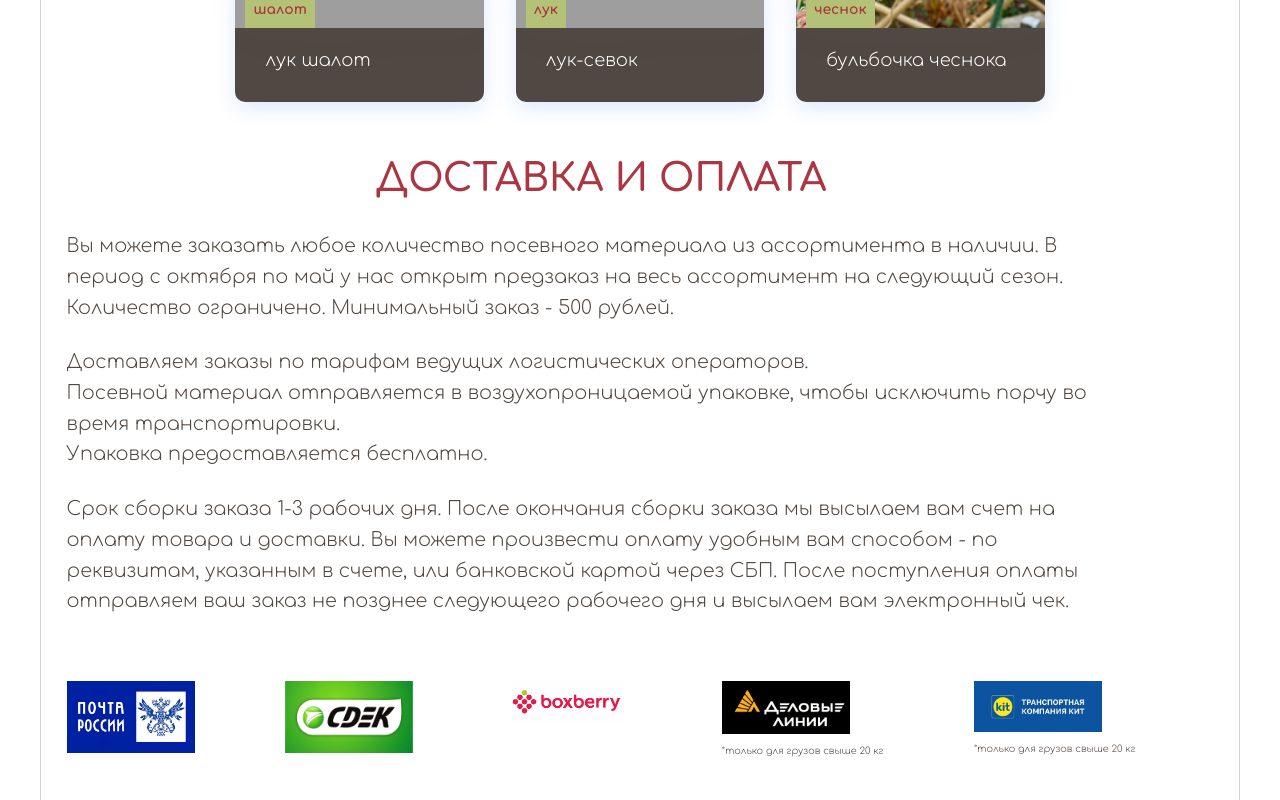
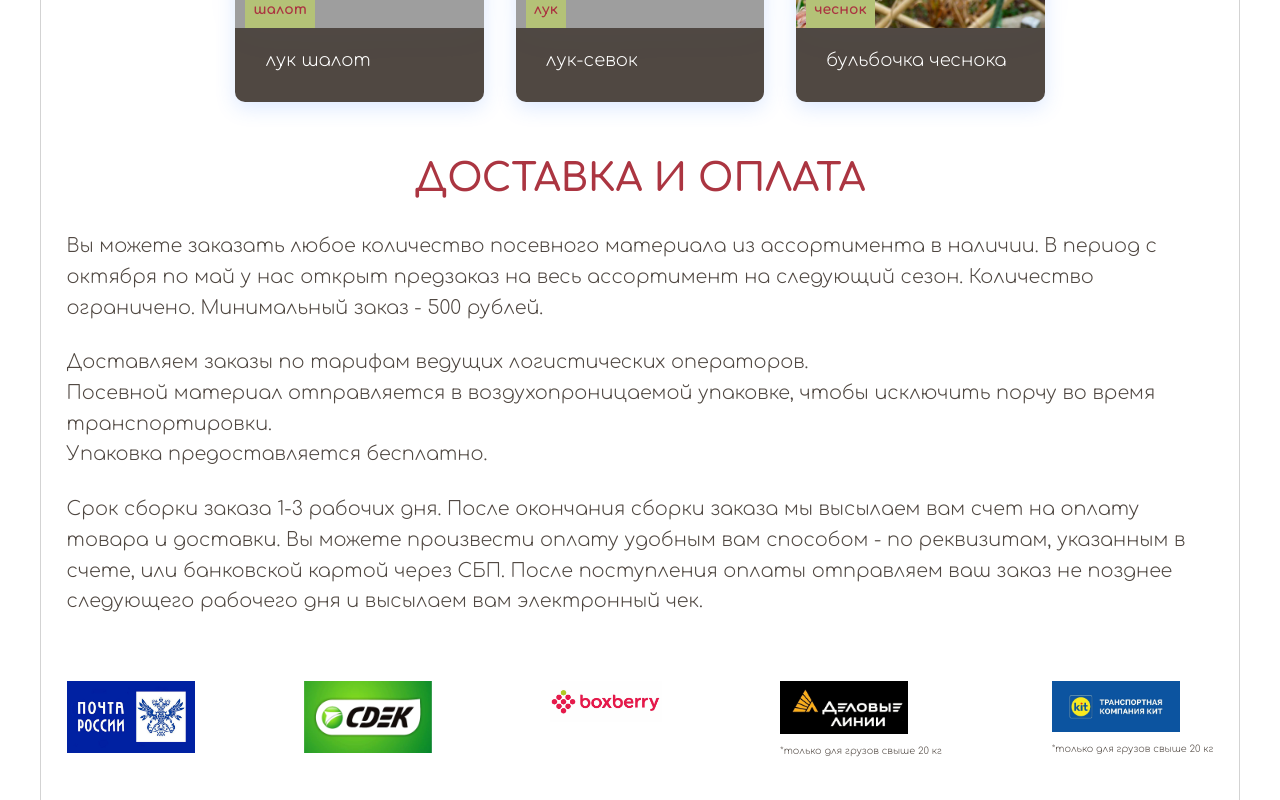
Before and after one commit to Yuthala/Green-Pato-website, a React (Create React App) app: page / in a window 1280 px wide. Shown: the part 1900-2700 px from the top of the page. Built offline with nearby package versions, Linux system fonts and the light colour scheme; grey boxes are pictures that could not be loaded; a web font is replaced by a local one.

Commit message:
remove comments

```diff
--- a/src/components/Advantages.css
+++ b/src/components/Advantages.css
@@ -5,7 +5,6 @@
 .icons {
 	background-color: var(--background);
 	padding: 8vh 0;
-	/* max-width: 1120px; */
 }
 
 .icons >h2 {
@@ -43,16 +42,8 @@
 	font-size: 1em;
 }
 
-/* @media screen and (max-width: 1120px) {
-	.icons {
-        max-width: 960px;
-    }
-} */
 
 @media screen and (max-width: 630px) {
-	.icon__container {
-		/* flex-direction: column; */
-	}
 	.icon__item__img {
 		height: 60px;
 	}
--- a/src/components/Cards.css
+++ b/src/components/Cards.css
@@ -3,7 +3,6 @@
 .cards {
     padding: .5rem;
     background: var(--primary);
-    /* max-width: 1120px; */
 }
 
 .cards__header {
@@ -108,9 +107,6 @@
 }
 
 @media only screen and (max-width: 1120px) {
-    /* .cards {
-        max-width: 960px;
-    } */
     .content__blog__container {
         width: 84%;
     }
--- a/src/components/Delivery.css
+++ b/src/components/Delivery.css
@@ -1,9 +1,7 @@
 .delivery {
 	width: 100%;
-	/* margin: 0 auto; */
 	padding: 2vh 2vw;
 	background: var(--primary);
-	max-width: 1120px;
 }
 
 .delivery >p {
--- a/src/components/Footer.css
+++ b/src/components/Footer.css
@@ -5,7 +5,6 @@
     justify-content: center;
     align-items: center;
     color: var(--primary);
-    /* max-width: 1120px; */
 }
 
 .footer-links {
--- a/src/components/Navbar.css
+++ b/src/components/Navbar.css
@@ -1,6 +1,5 @@
 .wrapper-nav {
     display: block;
-    /* max-width: 1120px; */
 }
 .navbar {
     /* background: linear-gradient(90deg, rgb(28, 27, 27) 0%, rgb(26, 23, 23) 100%); */
@@ -110,9 +109,6 @@
 }
 
 @media screen and (max-width: 1120px) {
-    /* .wrapper-nav, .navbar, .navbar-container {
-        max-width: 960px;
-    } */
     .navbar-wrapper >h2 {
         font-size: 1.1em;
     }
```
Also changed, not shown: src/components/Adv.css (+0 -7 lines), src/components/Contacts.css (+0 -7 lines), src/components/HeroSection.css (+0 -7 lines), src/components/Social.css (+1 -6 lines).
